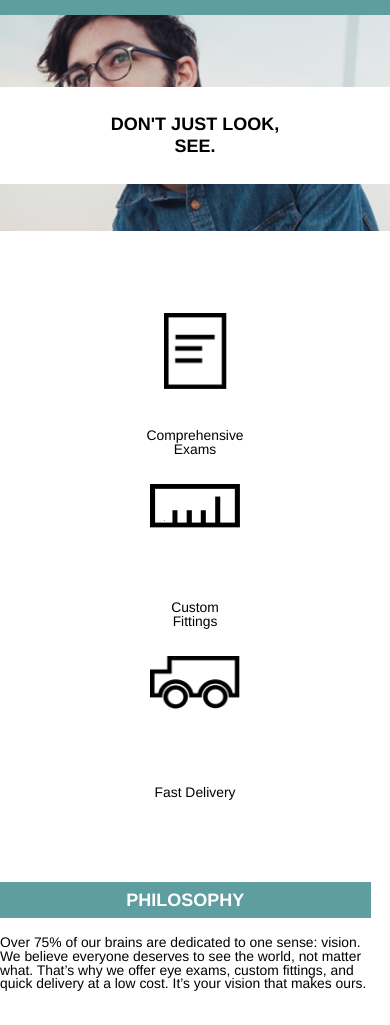
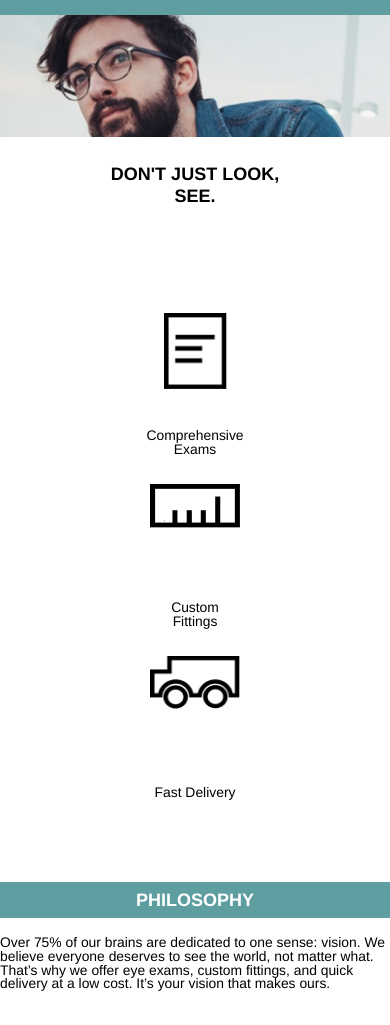
Before and after one commit to willa055/tortoiseshelloptics, a plain HTML site: page index.html in a window 390 px wide. Shown: the part 75-1100 px from the top of the page. Drawn offline with Linux system fonts and the light colour scheme.

Commit message:
Third commit with revisions with Chelsea.

```diff
--- a/resources/css/style.css
+++ b/resources/css/style.css
@@ -71,7 +71,6 @@ a {
   position: relative;
   top: 10rem;
   left: 50%;
-  box-sizing: border-box;
 }
 .services {
   display: flex;
@@ -137,7 +136,7 @@ footer {
   height: 1.5rem;
   padding: 4rem 1rem 4rem 4rem;
 }
-@media only screen and (max-width: 1024px) {
+@media only screen and (max-width: 1230px) {
   header {
     padding-top: 0;
     height: 22rem;
@@ -148,6 +147,7 @@ footer {
   }
   #headline {
     border-top: 5rem;
+    left: 75px;
   }
 }
 @media only screen and (max-width: 560px) {
@@ -167,9 +167,12 @@ footer {
     height: 17rem;
     background-position: 20%
   }
+  section.container {
+    width: 100%;
+  }
   #headline {
     left: 0;
-    top: 0;
+    top: 50px;
     margin: 9rem 0 auto 0;
     font-size: 1rem;
     text-align: center;
@@ -195,6 +198,7 @@ footer {
   }
   .info {
     width: auto;
+    margin-right: 0;
   }
   .info p {
     font-size: 0.77rem;
```
